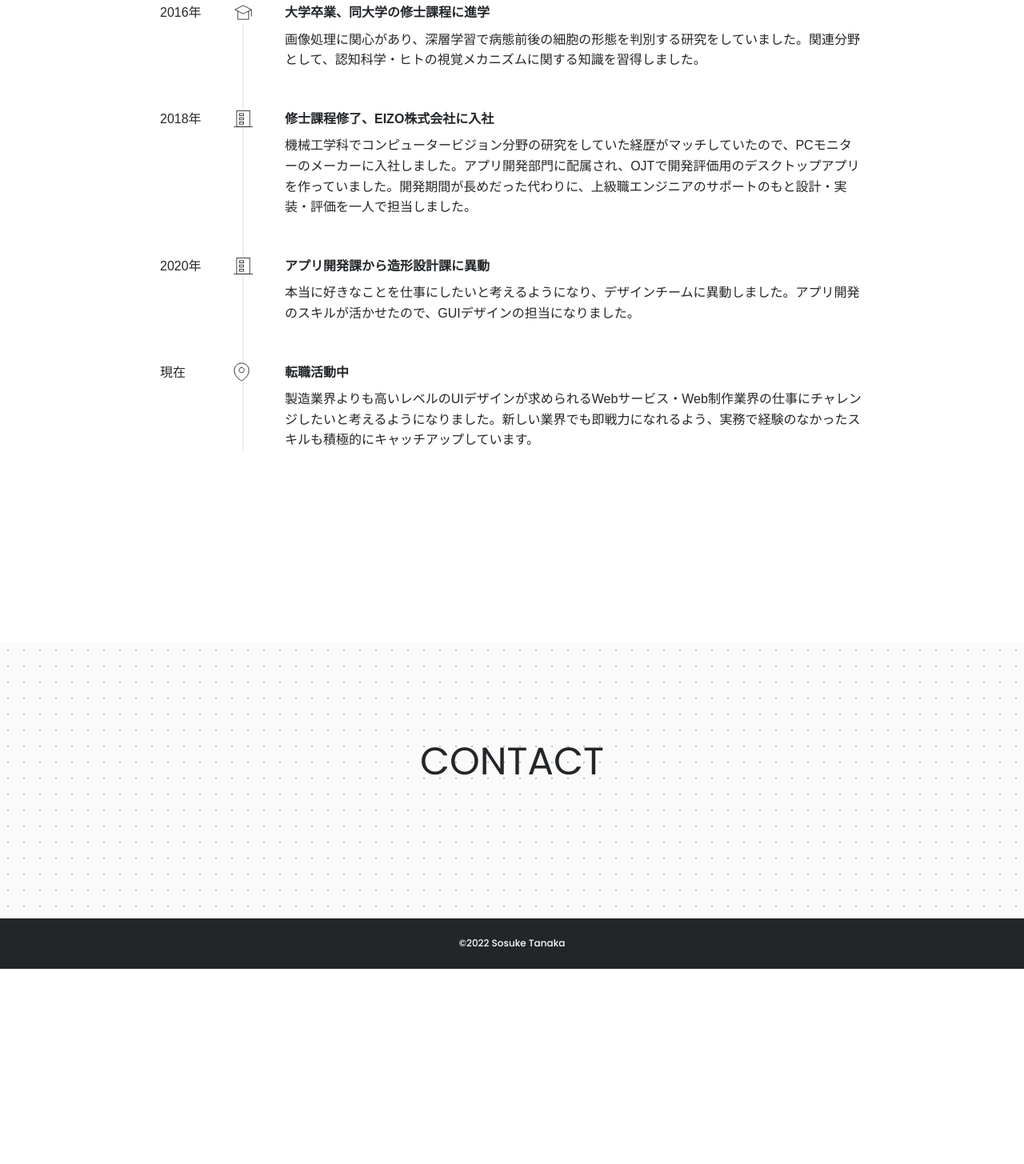
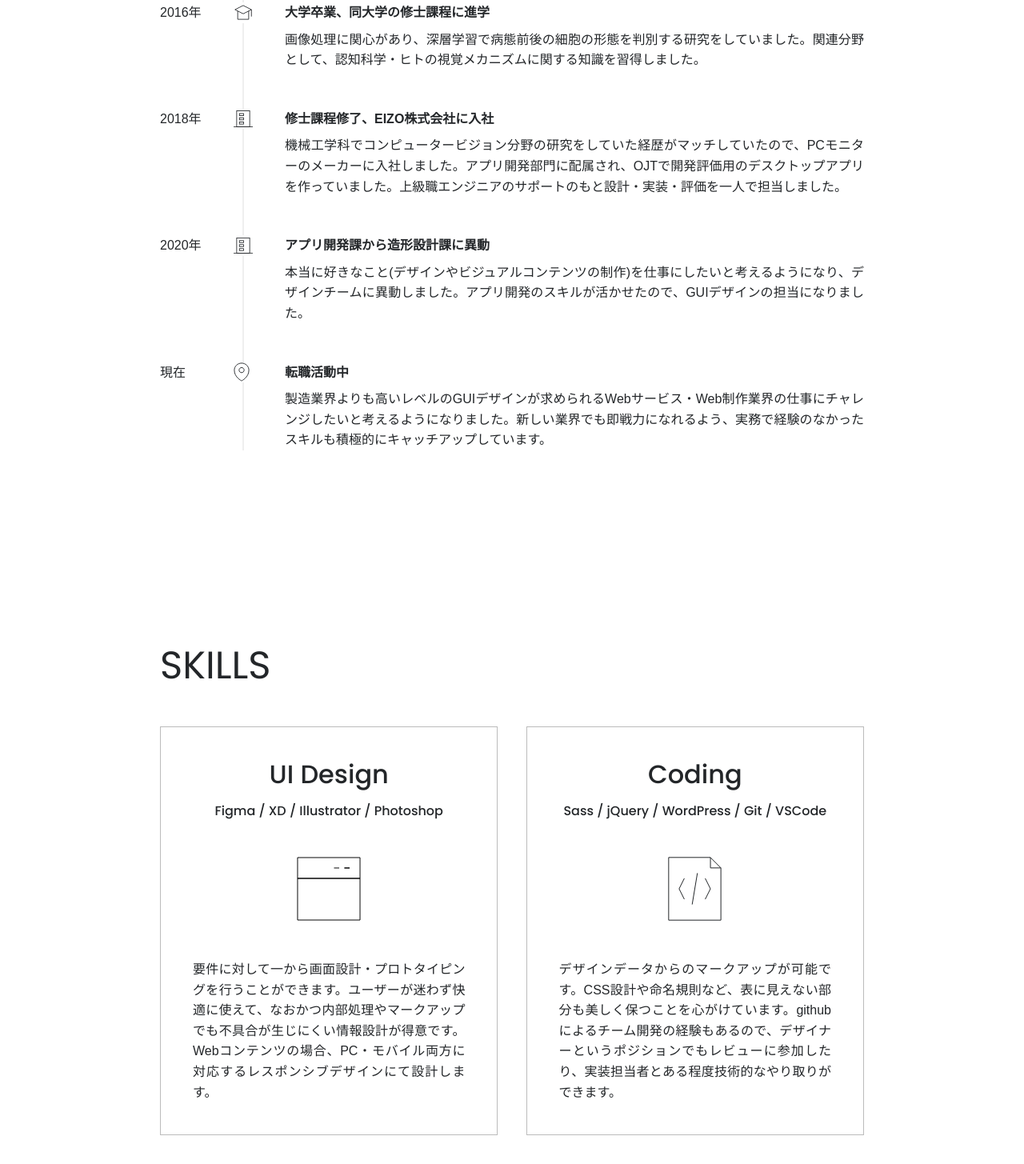
Before and after one commit to zasssou/MyPortfolio, a website: page page-about.html in a window 1280 px wide. Shown: the part 1325-2780 px from the top of the page at 80% size. Before the commit the page ends 2536 px from the top, so only its background shows below. Drawn offline with nearby package versions, Linux system fonts and the light colour scheme.

Commit message:
add:スキルを追加

```diff
--- a/assets/styles/sass/block/_index.scss
+++ b/assets/styles/sass/block/_index.scss
@@ -24,3 +24,4 @@
 // ------------------------------------------------
 @forward 'about/profile';
 @forward 'about/history';
+@forward 'about/skills';
--- /dev/null
+++ b/assets/styles/sass/block/about/_skills.scss
@@ -0,0 +1,47 @@
+@use '../../global/index' as global;
+
+.skills {
+  display: grid;
+  grid-template-columns: repeat(2, 1fr);
+  column-gap: 4%;
+  @include global.mq(tab) {
+    grid-template-columns: auto;
+    justify-content: center;
+    row-gap: 40px;
+  }
+  @include global.mq(sp) {
+    row-gap: 16px;
+  }
+}
+
+.skills-card {
+  border: 1px solid global.$gray;
+  padding: 40px;
+  display: flex;
+  flex-direction: column;
+  align-items: center;
+  @include global.mq(sp) {
+    padding: 24px;
+  }
+
+  .skills-card__title {
+    @include global.h4-style;
+    margin-bottom: 16px;
+  }
+
+  .skills-card__skills {
+    @include global.label-style;
+    text-align: center;
+  }
+
+  .skills-card__img {
+    padding: 48px;
+    @include global.mq(sp) {
+      padding: 32px;
+    }
+  }
+
+  .skills-card__description {
+    text-align: justify;
+  }
+}
--- a/page-about.html
+++ b/page-about.html
@@ -52,7 +52,8 @@
     </section>
     <section class="section section--about">
       <h2 class="section__title fade">HISTORY</h2>
-      <div class="history-block fade">
+      <ul class="fade">
+        <li class="history-item">
           <div class="history-summary">
             <span>2012年</span>
             <img class="icon-24" src="assets/images/knowledge.svg" alt="univ">
@@ -61,8 +62,8 @@
           <div class="history-description">
             機械工学専攻で力学・電磁気学・プログラミング基礎など幅広く学びました。この頃から趣味でイラストやデザインなどの創作活動をしていました。
           </div>
-      </div>
-      <div class="history-block fade">
+        </li>
+        <li class="history-item">
           <div class="history-summary">
             <span>2016年</span>
             <img class="icon-24" src="assets/images/knowledge.svg" alt="univ">
@@ -71,35 +72,61 @@
           <div class="history-description">
             画像処理に関心があり、深層学習で病態前後の細胞の形態を判別する研究をしていました。関連分野として、認知科学・ヒトの視覚メカニズムに関する知識を習得しました。
           </div>
-      </div>
-      <div class="history-block fade">
+        </li>
+        <li class="history-item">
           <div class="history-summary">
             <span>2018年</span>
             <img class="icon-24" src="assets/images/company.svg" alt="company">
             <span class="history-summary__summary">修士課程修了、EIZO株式会社に入社</span>
           </div>
           <div class="history-description">
-          機械工学科でコンピュータービジョン分野の研究をしていた経歴がマッチしていたので、PCモニターのメーカーに入社しました。アプリ開発部門に配属され、OJTで開発評価用のデスクトップアプリを作っていました。開発期間が長めだった代わりに、上級職エンジニアのサポートのもと設計・実装・評価を一人で担当しました。
+            機械工学科でコンピュータービジョン分野の研究をしていた経歴がマッチしていたので、PCモニターのメーカーに入社しました。アプリ開発部門に配属され、OJTで開発評価用のデスクトップアプリを作っていました。上級職エンジニアのサポートのもと設計・実装・評価を一人で担当しました。
           </div>
-      </div>
-      <div class="history-block fade">
+        </li>
+        <li class="history-item">
           <div class="history-summary">
             <span>2020年</span>
             <img class="icon-24" src="assets/images/company.svg" alt="company">
             <span class="history-summary__summary">アプリ開発課から造形設計課に異動</span>
           </div>
           <div class="history-description">
-          本当に好きなことを仕事にしたいと考えるようになり、デザインチームに異動しました。アプリ開発のスキルが活かせたので、GUIデザインの担当になりました。
+            本当に好きなこと(デザインやビジュアルコンテンツの制作)を仕事にしたいと考えるようになり、デザインチームに異動しました。アプリ開発のスキルが活かせたので、GUIデザインの担当になりました。
           </div>
-      </div>
-      <div class="history-block fade">
+        </li>
+        <li class="history-item">
           <div class="history-summary">
             <span>現在</span>
-          <img class="icon-24" src="assets/images/location.svg" alt="company">
+            <img class="icon-24" src="assets/images/location.svg" alt="current">
             <span class="history-summary__summary">転職活動中</span>
           </div>
           <div class="history-description">
-          製造業界よりも高いレベルのUIデザインが求められるWebサービス・Web制作業界の仕事にチャレンジしたいと考えるようになりました。新しい業界でも即戦力になれるよう、実務で経験のなかったスキルも積極的にキャッチアップしています。
+            製造業界よりも高いレベルのGUIデザインが求められるWebサービス・Web制作業界の仕事にチャレンジしたいと考えるようになりました。新しい業界でも即戦力になれるよう、実務で経験のなかったスキルも積極的にキャッチアップしています。
+          </div>
+        </li>
+      </ul>
+    </section>
+    <section class="section section--about">
+      <h2 class="section__title fade">SKILLS</h2>
+      <div class="skills">
+        <div class="skills-card fade">
+          <h4 class="skills-card__title">UI Design</h4>
+          <p class="skills-card__skills">Figma / XD / Illustrator / Photoshop</p>
+          <div class="skills-card__img">
+            <img class="icon-80" src="assets/images/gui.svg" alt="ui-design">
+          </div>
+          <p class="skills-card__description">
+            要件に対して一から画面設計・プロトタイピングを行うことができます。ユーザーが迷わず快適に使えて、なおかつ内部処理やマークアップでも不具合が生じにくい情報設計が得意です。Webコンテンツの場合、PC・モバイル両方に対応するレスポンシブデザインにて設計します。
+          </p>
+        </div>
+        <div class="skills-card fade">
+          <h4 class="skills-card__title">Coding</h4>
+          <p class="skills-card__skills">Sass / jQuery / WordPress / Git / VSCode</p>
+          <div class="skills-card__img">
+            <img class="icon-80" src="assets/images/coding.svg" alt="coding">
+          </div>
+          <p class="skills-card__description">
+            デザインデータからのマークアップが可能です。CSS設計や命名規則など、表に見えない部分も美しく保つことを心がけています。githubによるチーム開発の経験もあるので、デザイナーというポジションでもレビューに参加したり、実装担当者とある程度技術的なやり取りができます。
+          </p>
         </div>
       </div>
     </section>
```
Also changed, not shown: assets/images/coding.svg (added), assets/images/gui.svg (added), assets/styles/css/index.css. Lines whose indentation alone changed are shown as unchanged.
